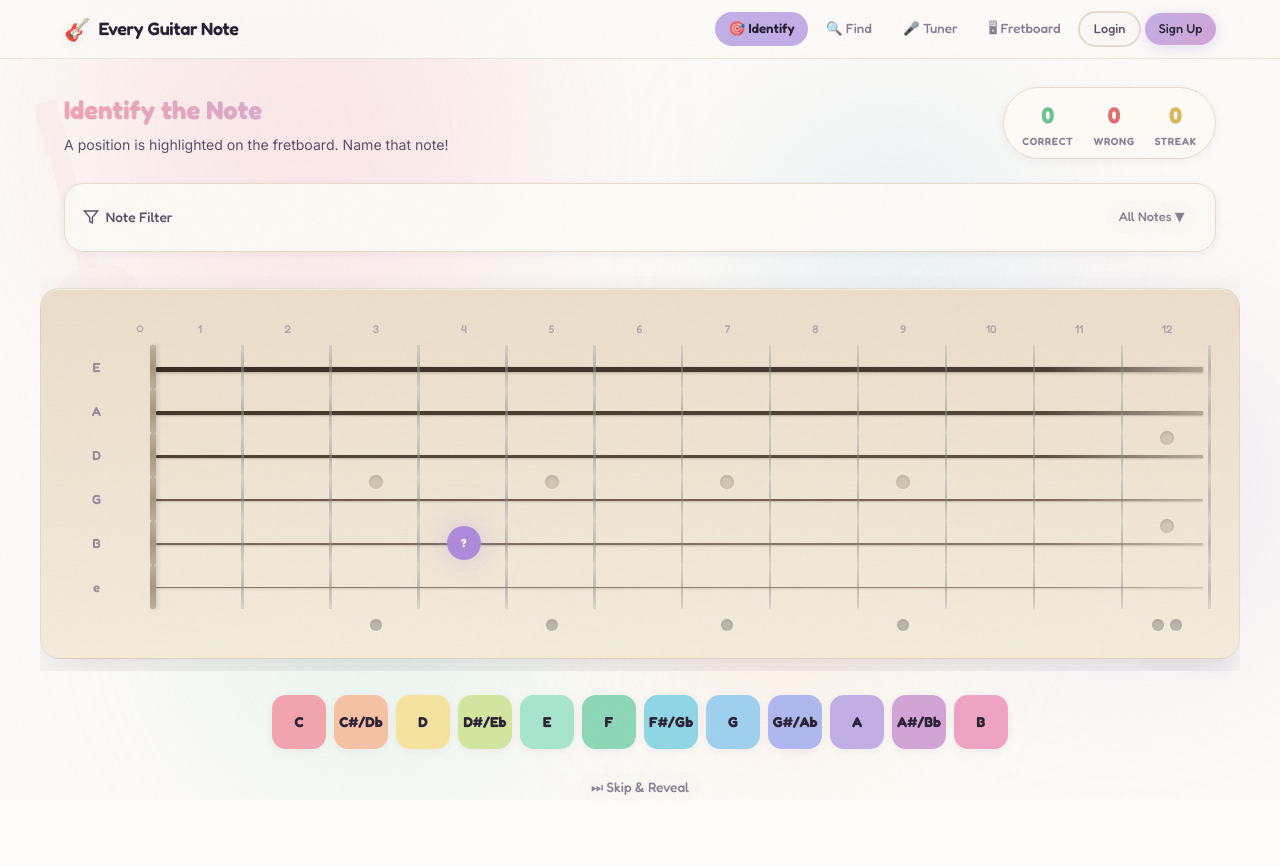
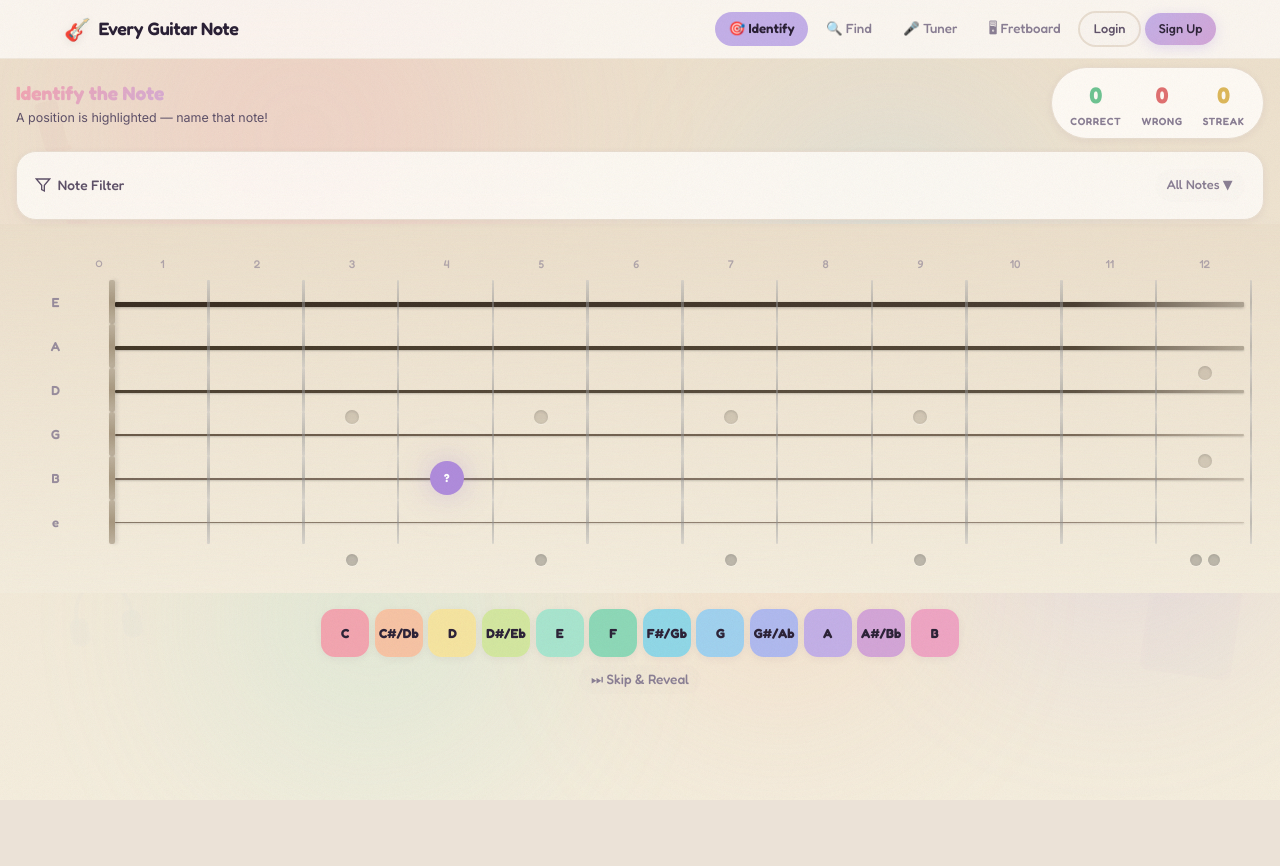
Before and after one commit to MichaelYoon-rgb/fantastic-giggle, a Django app: page /game/identify/ in a window 1280 px wide. After the commit the page ends 687 px from the top, so only its background shows below. Run offline with Django 5.2, Linux system fonts and the light colour scheme.

Commit message:
Full-page fretboard: wood background fills entire viewport
- body.fretboard-page class on game pages sets wood gradient background
- main-content goes full-width (no max-width) on fretboard pages
- fretboard-wrapper uses 100vw to span full viewport
- Game controls (header, filter, answer buttons) use overlay classes
- Filter panel gets glass-morphism (backdrop-blur) for readability
- Removed fretboard border-radius/shadow for seamless edge-to-edge look
- base.html gains body_class block for per-page body classes

```diff
--- a/static/css/style.css
+++ b/static/css/style.css
@@ -66,6 +66,20 @@ body {
     overflow-x: hidden;
 }
 
+body.fretboard-page {
+    background: linear-gradient(180deg, var(--fretboard-wood) 0%, var(--fretboard-wood-light) 100%);
+}
+
+body.fretboard-page .main-content {
+    max-width: 100%;
+    padding: 0;
+}
+
+body.fretboard-page .fretboard {
+    border-top: none;
+    border-bottom: none;
+}
+
 body::before {
     content: '';
     position: fixed;
@@ -461,9 +475,13 @@ a:hover { color: var(--accent-hover); }
 
 /* Fretboard */
 .fretboard-wrapper {
+    position: relative;
+    width: 100vw;
+    left: 50%;
+    transform: translateX(-50%);
+    margin: 0;
+    padding: 0;
     overflow-x: auto;
-    margin: 1.5rem -1.5rem;
-    padding: 0.75rem 0;
     -webkit-overflow-scrolling: touch;
 }
 
@@ -472,10 +490,12 @@ a:hover { color: var(--accent-hover); }
     width: 100%;
     min-width: 700px;
     background: linear-gradient(180deg, var(--fretboard-wood) 0%, var(--fretboard-wood-light) 100%);
-    border-radius: var(--radius-lg);
+    border-radius: 0;
     padding: 2rem 1.25rem 1.5rem;
-    box-shadow: var(--shadow-lg), inset 0 1px 0 rgba(255,255,255,0.5);
-    border: 1px solid rgba(0,0,0,0.06);
+    box-shadow: none;
+    border: none;
+    border-top: 1px solid rgba(0,0,0,0.06);
+    border-bottom: 1px solid rgba(0,0,0,0.06);
 }
 
 .fretboard::before {
@@ -744,6 +764,53 @@ a:hover { color: var(--accent-hover); }
     0% { transform: scale(1); }
     40% { transform: scale(1.2); }
     100% { transform: scale(1); }
+}
+
+/* Game Overlay Controls — float on top of fretboard */
+.game-overlay-top {
+    position: relative;
+    z-index: 10;
+    display: flex;
+    align-items: center;
+    justify-content: space-between;
+    flex-wrap: wrap;
+    gap: 0.5rem;
+    padding: 0.5rem 1rem;
+    margin: 0 0 0.25rem;
+}
+
+.game-overlay-top .game-title { font-size: 1.2rem; margin: 0; }
+.game-overlay-top .game-subtitle { font-size: 0.78rem; margin: 0; }
+
+.game-overlay-filter {
+    position: relative;
+    z-index: 12;
+    margin: 0 1rem 0.25rem;
+}
+
+.game-overlay-filter .filter-panel {
+    background: rgba(255, 252, 248, 0.88);
+    backdrop-filter: blur(12px);
+    border-radius: var(--radius-lg);
+    margin-bottom: 0;
+}
+
+.game-overlay-bottom {
+    position: relative;
+    z-index: 10;
+    padding: 0.5rem 1rem;
+}
+
+.game-overlay-bottom .note-buttons {
+    margin: 0.5rem 0;
+    gap: 0.35rem;
+}
+
+.game-overlay-bottom .note-btn {
+    width: 48px;
+    height: 48px;
+    font-size: 0.82rem;
+    backdrop-filter: blur(8px);
 }
 
 /* Game Controls */
@@ -2148,7 +2215,7 @@ a:hover { color: var(--accent-hover); }
     .hero h1, .hero-title { font-size: 2.2rem; }
     .hero p, .hero-subtitle { font-size: 0.92rem; }
     .game-header { flex-direction: column; align-items: flex-start; }
-    .fretboard-wrapper { margin: 1rem -1rem; padding: 0 1rem; }
+    .fretboard-wrapper { min-width: 0; }
     .note-btn { width: 44px; height: 44px; font-size: 0.8rem; }
     .challenge-note { font-size: 2.6rem; }
     .string-letter { width: 36px; height: 36px; font-size: 1.4rem; }
--- a/templates/trainer/base.html
+++ b/templates/trainer/base.html
@@ -11,7 +11,7 @@
     <link rel="stylesheet" href="{% static 'css/style.css' %}?v={% now 'U' %}">
     {% block extra_css %}{% endblock %}
 </head>
-<body>
+<body class="{% block body_class %}{% endblock %}">
     <!-- Grain + noise overlays are in CSS ::before / ::after -->
 
     <!-- Floating pastel blobs -->
--- a/templates/trainer/game_identify.html
+++ b/templates/trainer/game_identify.html
@@ -2,12 +2,13 @@
 
 {% block title %}Identify Notes — Fretboard Trainer{% endblock %}
 {% block nav_identify %}active{% endblock %}
+{% block body_class %}fretboard-page{% endblock %}
 
 {% block content %}
-<div class="game-header">
+<div class="game-overlay-top">
     <div>
         <h1 class="game-title">Identify the Note</h1>
-        <p class="game-subtitle">A position is highlighted on the fretboard. Name that note!</p>
+        <p class="game-subtitle">A position is highlighted — name that note!</p>
     </div>
     <div class="game-score">
         <div class="score-item">
@@ -25,8 +26,9 @@
     </div>
 </div>
 
-<!-- Filter Panel (collapsible) -->
-<div class="filter-panel" style="margin-bottom: 0.5rem;">
+<!-- Filter Panel (collapsible, overlaid) -->
+<div class="game-overlay-filter">
+    <div class="filter-panel">
         <div class="filter-header" id="filterToggle" style="cursor:pointer;">
             <div class="filter-title">
                 <svg width="16" height="16" viewBox="0 0 24 24" fill="none" stroke="currentColor" stroke-width="2"><polygon points="22 3 2 3 10 12.46 10 19 14 21 14 12.46 22 3"/></svg>
@@ -43,6 +45,7 @@
                 <button class="filter-group-btn" data-filter="custom">Custom</button>
             </div>
             <div class="filter-notes" id="filterNotes" style="display:none;"></div>
+        </div>
     </div>
 </div>
 
@@ -89,11 +92,11 @@
 </div>
 
 <!-- Answer Buttons -->
+<div class="game-overlay-bottom">
     <div class="note-buttons" id="noteButtons"></div>
-
-<!-- Skip Button -->
-<div style="display:flex; justify-content:center; margin-top:0.5rem;">
+    <div style="display:flex; justify-content:center; margin-top:0.3rem;">
         <button class="btn btn-ghost" id="skipBtn" style="font-family:var(--font-fun); font-size:0.85rem;">⏭ Skip &amp; Reveal</button>
+    </div>
 </div>
 
 <!-- Feedback Toast -->
```
Also changed, not shown: templates/trainer/game_find.html (+11 -4 lines). Lines whose indentation alone changed are shown as unchanged.
